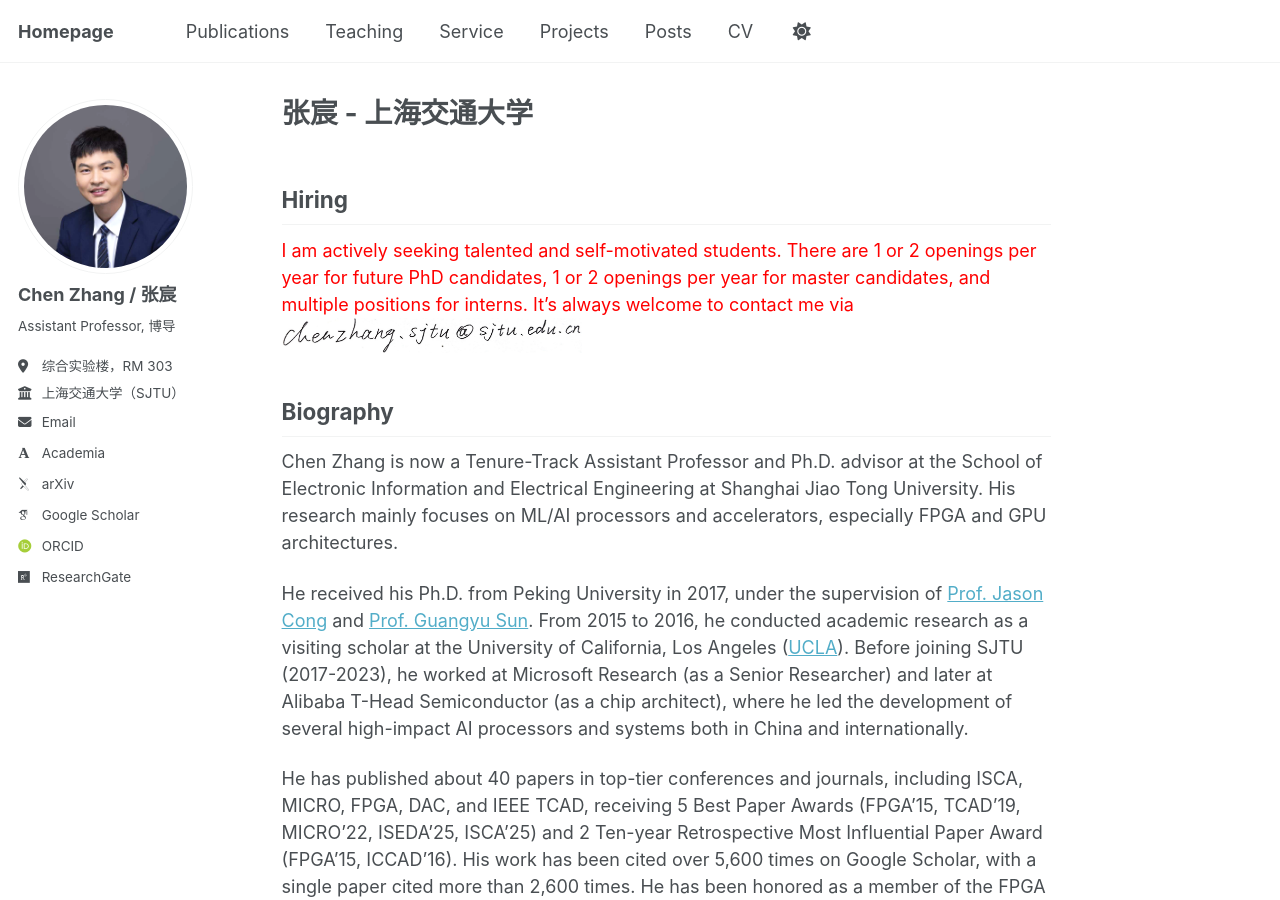
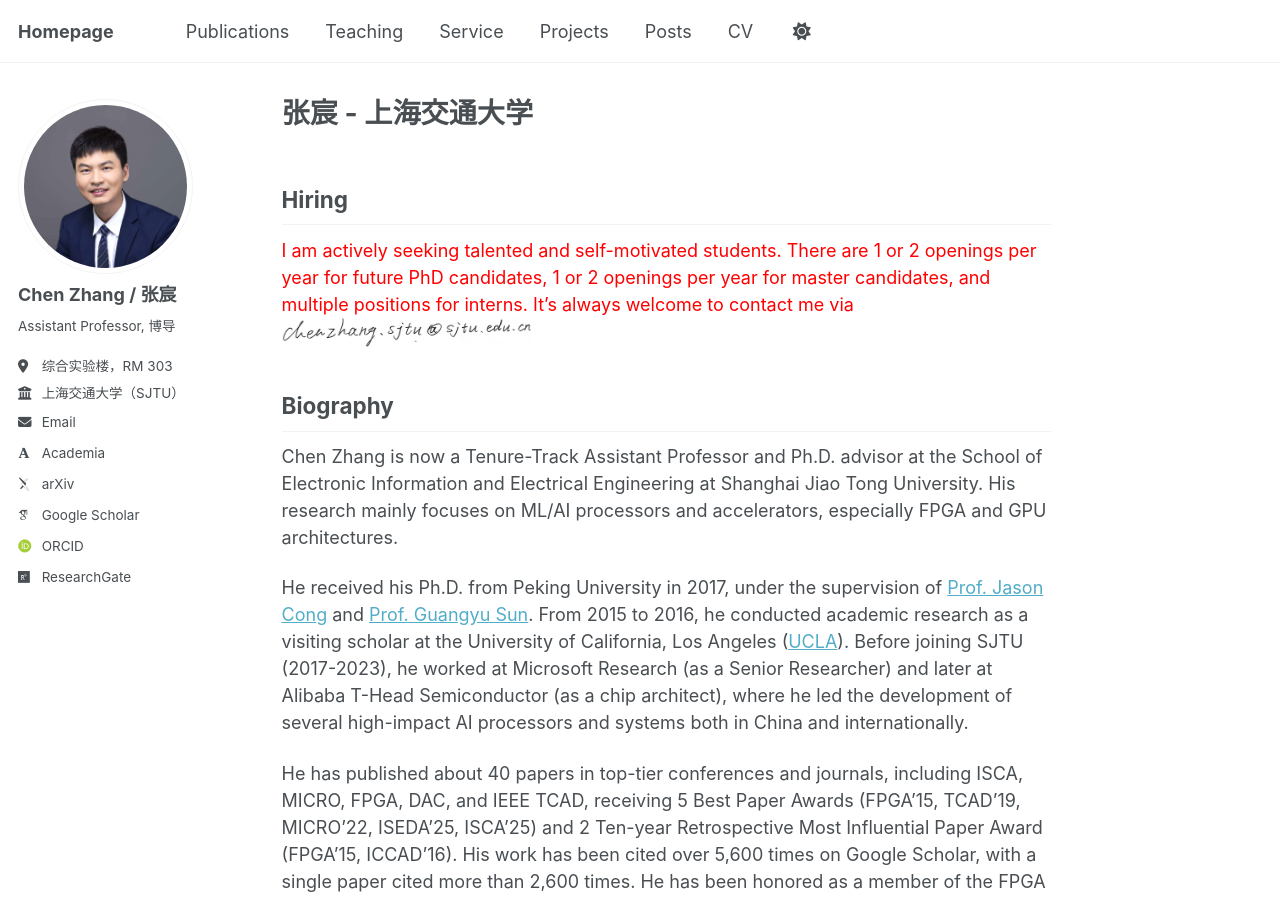
Before and after one commit to chenzhangsjtu/chenzhangsjtu.github.io, a Jekyll site: the page built from _pages/about.md, in a window 1280 px wide and 900 px high. Built offline with Jekyll 4.4.1, drawn with Linux system fonts in a browser that asks for light colours; some web fonts are replaced.

Commit message:
Update about.md

```diff
--- a/_pages/about.md
+++ b/_pages/about.md
@@ -13,7 +13,7 @@
 -->
 
 ## Hiring
-<span style="color:red;">I am actively seeking talented and self-motivated students. There are 1 or 2 openings per year for future PhD candidates, 1 or 2 openings per year for master candidates, and multiple positions for interns. It’s always welcome to contact me via </span> <img src="/images/email.PNG" width="300" height="100" />
+<span style="color:red;">I am actively seeking talented and self-motivated students. There are 1 or 2 openings per year for future PhD candidates, 1 or 2 openings per year for master candidates, and multiple positions for interns. It’s always welcome to contact me via </span> <img src="/images/email.PNG" width="250" height="100" />
 
 ## Biography
 Chen Zhang is now a Tenure-Track Assistant Professor and Ph.D. advisor at the School of Electronic Information and Electrical Engineering at Shanghai Jiao Tong University. His research mainly focuses on ML/AI processors and accelerators, especially FPGA and GPU architectures.
```
